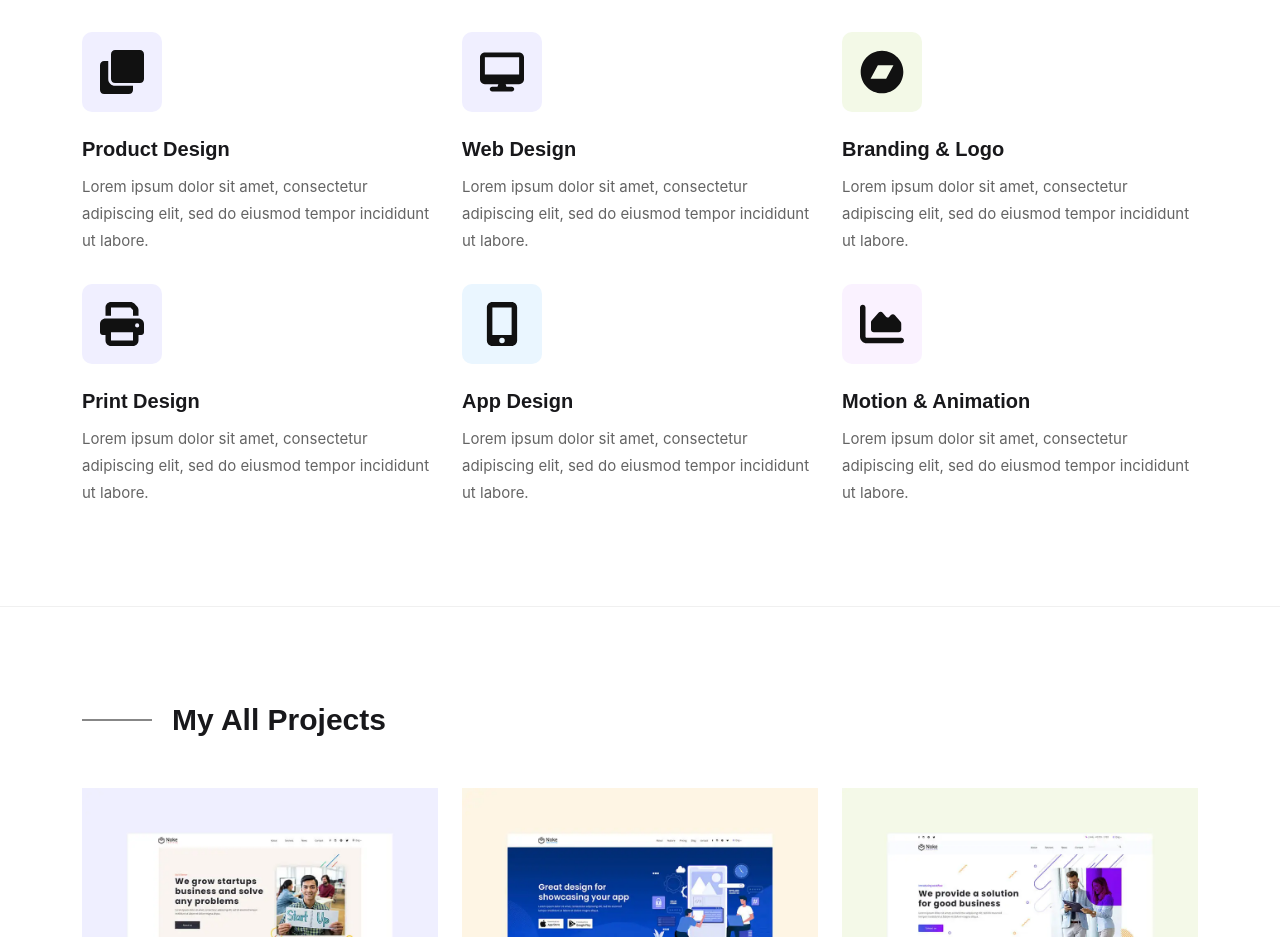
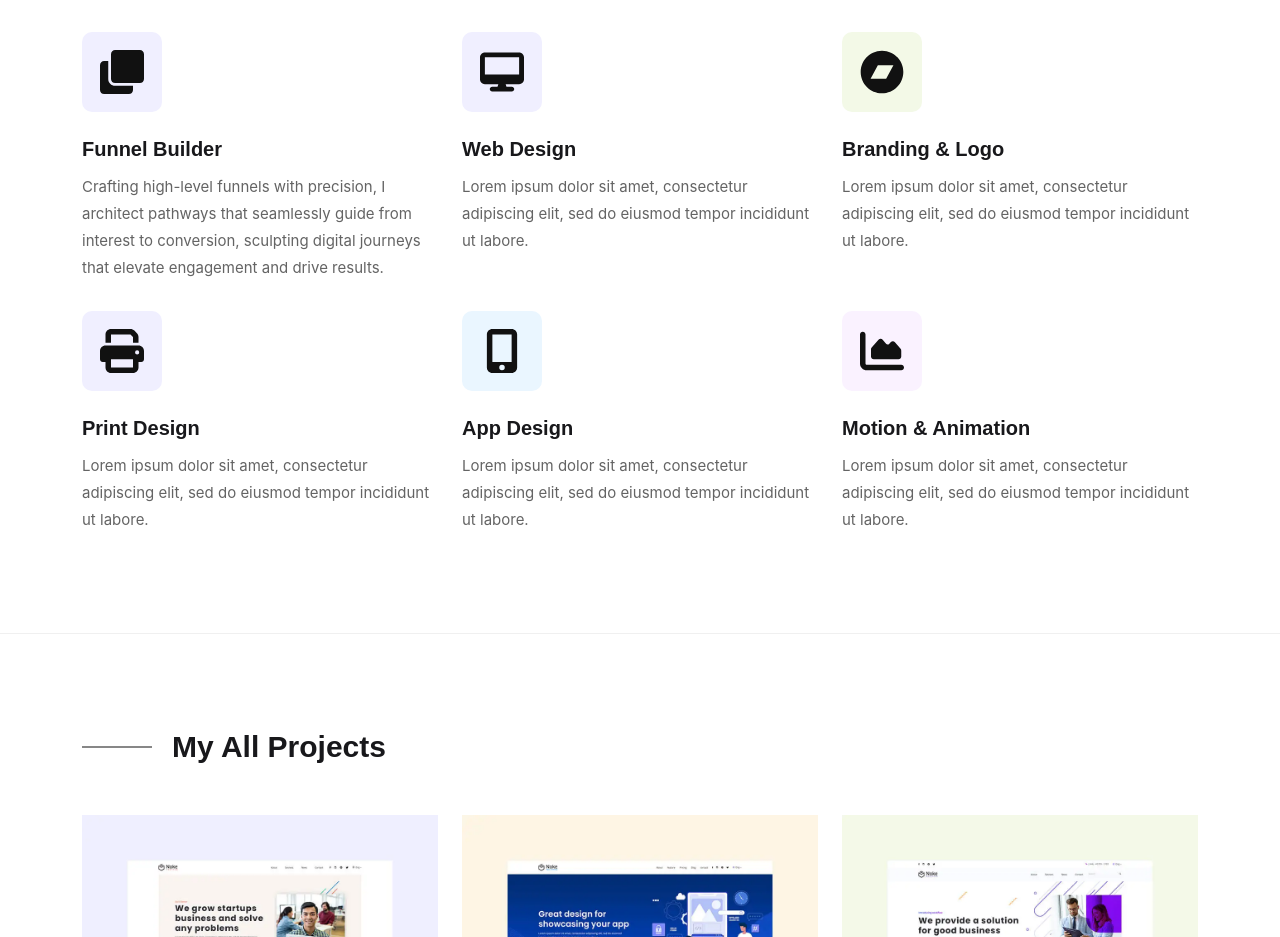
Before and after one commit to writertoaasher/Asher_Portfolio, a React (Vite) app: page / in a window 1280 px wide. Shown: the part 960-1897 px from the top of the page. Built offline with nearby package versions, Linux system fonts and the light colour scheme.

Commit message:
Update MyExpertise.jsx

```diff
--- a/src/Components/MyExpertise.jsx
+++ b/src/Components/MyExpertise.jsx
@@ -17,8 +17,8 @@ const MyExpertise = () => {
               data-aos="fade-up" data-aos-duration={1200} data-aos-delay={100}
               >
                 <FaClone className='icon' />
-                <h3>Product Design</h3>
-                <p>Lorem ipsum dolor sit amet, consectetur adipiscing elit, sed do eiusmod tempor incididunt ut labore.</p>
+                <h3>Funnel Builder</h3>
+                <p>Crafting high-level funnels with precision, I architect pathways that seamlessly guide from interest to conversion, sculpting digital journeys that elevate engagement and drive results.</p>
               </div>
             </div>
             <div className="col-lg-4 col-md-6 col-sm-6">
```
